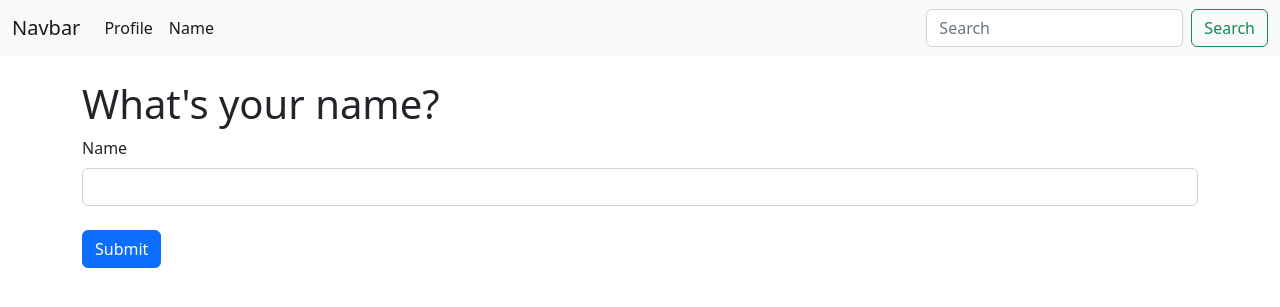
After one commit to rpaugusto/pythonblog, a Flask app: page /name in a window 1280 px wide. The commit adds this page. Shown: the top 307 px of the page. Run offline with Flask 3, Linux system fonts and the light colour scheme.

Commit message:
update 1

```diff
--- a/hello.py
+++ b/hello.py
@@ -1,12 +1,25 @@
 from flask import Flask, render_template
+from flask_wtf import FlaskForm
+from wtforms import StringField, SubmitField
+from wtforms.validators import DataRequired
 
 #Creata a Flask Instance
 app = Flask(__name__)
+app.config['SECRET_KEY'] = "mySuperSecreteKey!"
+
+# Create a Form Class
+class NameForm(FlaskForm):
+    name = StringField('Name', validators=[DataRequired()])
+    submit = SubmitField('Submit')
 
 #Create a route decorator
 @app.route('/')
 def index():
-    return render_template('base.html')
+    return render_template('index.html')
+
+@app.route('/user/<name>')
+def user(name):
+    return render_template('profile.html', user=name)
 
 @app.errorhandler(404)
 def page_not_found(e):
@@ -16,5 +29,16 @@ def page_not_found(e):
 def page_not_found(e):
     return render_template('500.html'),500
 
+@app.route('/name', methods=['GET','POST'])
+def name():
+    name = None
+    form = NameForm()
+
+    if form.validate_on_submit():
+        name = form.name.data
+        form.name.data = ''
+
+    return render_template('name.html', name=name, form=form)
+
 if __name__ == '__main__':
-    app.run()
+    app.run(debug=True)
--- a/templates/500.html
+++ b/templates/500.html
@@ -1,5 +1,8 @@
-<br/>
+{% extends 'base.html' %}
+
+{% block content %}
 <center>
     <h1>500 Internal Server Error</h1>
     <p>Something Went Wrong! Try Again...</p>
 </center>
+{% end block %}
--- a/templates/base.html
+++ b/templates/base.html
@@ -1 +1,25 @@
-<h1>Hello World!</h1>
+<!doctype html>
+<html lang="en">
+  <head>
+    <!-- Required meta tags -->
+    <meta charset="utf-8">
+    <meta name="viewport" content="width=device-width, initial-scale=1">
+
+    <!-- Bootstrap CSS -->
+    <link href="https://cdn.jsdelivr.net/npm/bootstrap@5.2.3/dist/css/bootstrap.min.css" rel="stylesheet" integrity="sha384-rbsA2VBKQhggwzxH7pPCaAqO46MgnOM80zW1RWuH61DGLwZJEdK2Kadq2F9CUG65" crossorigin="anonymous">
+
+    <title>Bootstrap demo</title>
+  </head>
+  <body>
+    {% include 'navbar.html' %}
+    <br/>
+    <div class="container">
+        {% block content %}
+        {% endblock %}
+    </div>
+
+    <!-- Optional JavScript -->
+    <!-- Optional Bootstrap Bundle with Popper -->
+    <script src="https://cdn.jsdelivr.net/npm/bootstrap@5.2.3/dist/js/bootstrap.bundle.min.js" integrity="sha384-kenU1KFdBIe4zVF0s0G1M5b4hcpxyD9F7jL+jjXkk+Q2h455rYXK/7HAuoJl+0I4" crossorigin="anonymous"></script>
+  </body>
+</html>
--- /dev/null
+++ b/templates/name.html
@@ -0,0 +1,21 @@
+{% extends 'base.html' %}
+
+{% block content %}
+
+{% if name %}
+    <h1>Hello {{ name }}!!</h1>
+{% else %}
+    <h1>What's your name?</h1>
+    <form method="POST">
+        {{ form.hidden_tag() }}
+
+        {{ form.name.label(class="form-label") }}
+        {{ form.name(class="form-control") }}
+        <br/>
+        {{ form.submit(class="btn btn-primary mb-3") }}
+
+    </form>
+
+{% endif %}
+
+{% endblock %}
--- /dev/null
+++ b/templates/navbar.html
@@ -0,0 +1,22 @@
+<nav class="navbar navbar-expand-lg bg-light">
+    <div class="container-fluid">
+      <a class="navbar-brand" href="{{ url_for('index') }}">Navbar</a>
+      <button class="navbar-toggler" type="button" data-bs-toggle="collapse" data-bs-target="#navbarSupportedContent" aria-controls="navbarSupportedContent" aria-expanded="false" aria-label="Toggle navigation">
+        <span class="navbar-toggler-icon"></span>
+      </button>
+      <div class="collapse navbar-collapse" id="navbarSupportedContent">
+        <ul class="navbar-nav me-auto mb-2 mb-lg-0">
+          <li class="nav-item">
+            <a class="nav-link active" aria-current="page" href="{{ url_for('user', name='Jose')}}">Profile</a>
+          </li>
+          <li class="nav-item">
+            <a class="nav-link active" aria-current="page" href="{{ url_for('name')}}">Name</a>
+          </li>
+        </ul>
+        <form class="d-flex" role="search">
+          <input class="form-control me-2" type="search" placeholder="Search" aria-label="Search">
+          <button class="btn btn-outline-success" type="submit">Search</button>
+        </form>
+      </div>
+    </div>
+  </nav>
```
Also changed, not shown: templates/404.html (+8 -0 lines), templates/index.html (added, +7 -0 lines), templates/profile.html (added, +8 -0 lines).
